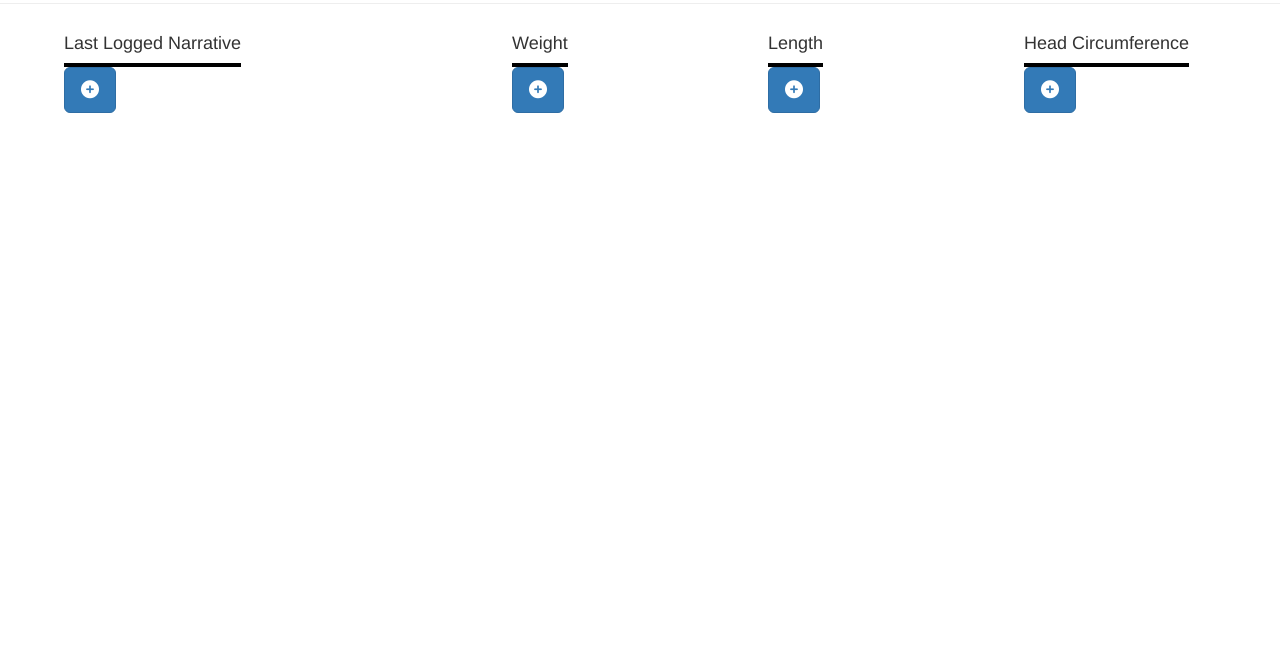
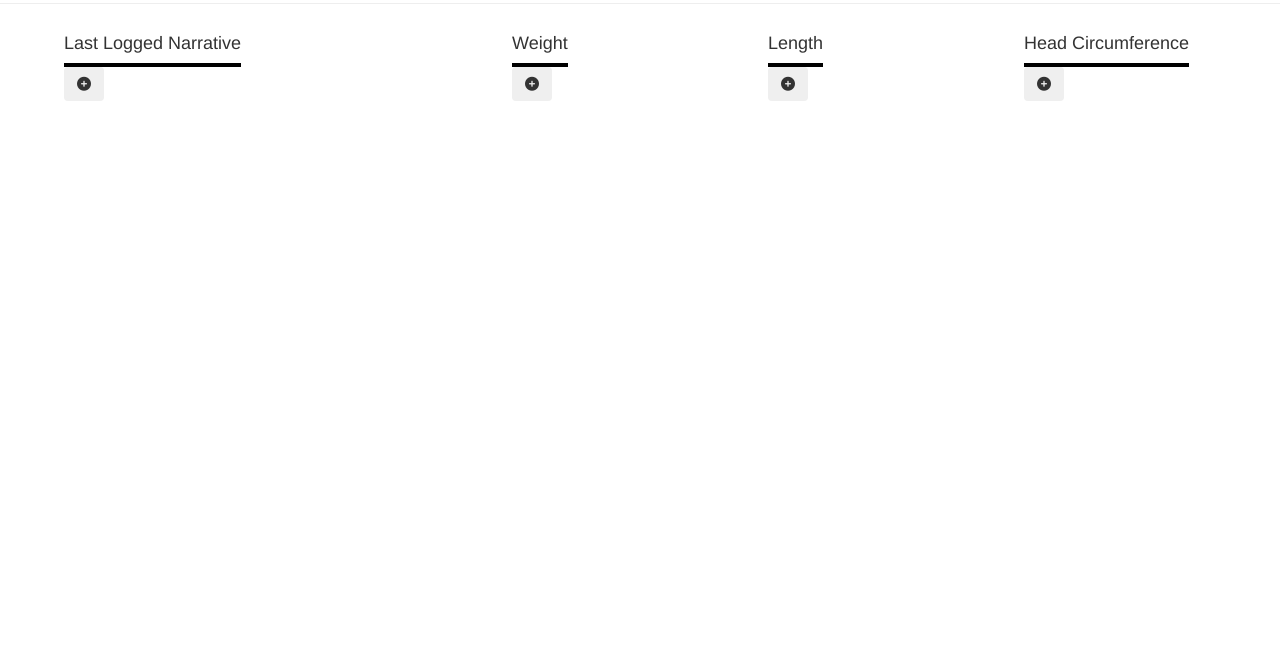
Before and after one commit to navkelley/baby-steps, a website: page public/dashboard.html in a window 1280 px wide. Shown: the part 148-800 px from the top of the page. Drawn offline with nearby package versions, Linux system fonts and the light colour scheme.

Commit message:
remove blue btn for log modals

```diff
--- a/public/dashboard.html
+++ b/public/dashboard.html
@@ -49,7 +49,7 @@
                 <h4>Last Logged Narrative</h4>
                 <div id="narrative-entry"></div>
                 <!-- Button trigger modal -->
-                <button type="button" class="btn btn-primary btn-lg" data-toggle="modal" data-target="#narrModal"><i class="fa fa-plus-circle" aria-hidden="true"></i></button>
+                <button type="button" class="btn" data-toggle="modal" data-target="#narrModal"><i class="fa fa-plus-circle" aria-hidden="true"></i></button>
                 <!-- Modal -->
                 <div class="modal fade" id="narrModal" tabindex="-1" role="dialog" aria-labelledby="narrModalLabel">
                     <div class="modal-dialog" role="document">
@@ -75,7 +75,7 @@
                 <h4>Weight</h4>
                 <div id="weight-entry"></div>
                 <!-- Button trigger modal -->
-                <button type="button" class="btn btn-primary btn-lg" data-toggle="modal" data-target="#weightModal"><i class="fa fa-plus-circle" aria-hidden="true"></i></button>
+                <button type="button" class="btn" data-toggle="modal" data-target="#weightModal"><i class="fa fa-plus-circle" aria-hidden="true"></i></button>
                 <!-- Modal -->
                 <div class="modal fade" id="weightModal" tabindex="-1" role="dialog" aria-labelledby="weightModalLabel">
                     <div class="modal-dialog" role="document">
@@ -101,7 +101,7 @@
                 <h4>Length</h4>
                 <div id="length-entry"></div>
                 <!-- Button trigger modal -->
-                <button type="button" class="btn btn-primary btn-lg" data-toggle="modal" data-target="#lengthModal"><i class="fa fa-plus-circle" aria-hidden="true"></i></button>
+                <button type="button" class="btn" data-toggle="modal" data-target="#lengthModal"><i class="fa fa-plus-circle" aria-hidden="true"></i></button>
                 <!-- Modal -->
                 <div class="modal fade" id="lengthModal" tabindex="-1" role="dialog" aria-labelledby="lengthModalLabel">
                     <div class="modal-dialog" role="document">
@@ -127,7 +127,7 @@
                 <h4>Head Circumference</h4>
                 <div id="headCir-entry"></div>
                 <!-- Button trigger modal -->
-                <button type="button" class="btn btn-primary btn-lg" data-toggle="modal" data-target="#headCirModal"><i class="fa fa-plus-circle" aria-hidden="true"></i></button>
+                <button type="button" class="btn" data-toggle="modal" data-target="#headCirModal"><i class="fa fa-plus-circle" aria-hidden="true"></i></button>
                 <!-- Modal -->
                 <div class="modal fade" id="headCirModal" tabindex="-1" role="dialog" aria-labelledby="headCirModalLabel">
                     <div class="modal-dialog" role="document">
```
